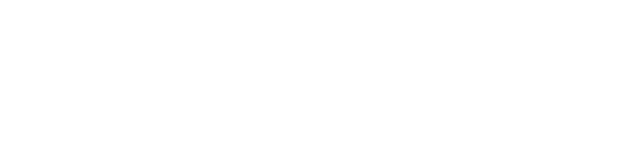
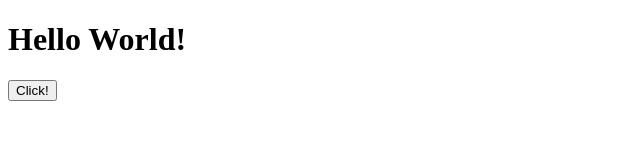
Before and after one commit to webDev5464/JavaScript-README, a plain HTML site: page index.html in a window 1280 px wide. Shown: the whole page, without its empty margins (0-640 px from the left). Drawn offline with Linux system fonts and the light colour scheme.

Commit message:
-next DOM animation

```diff
--- a/index.html
+++ b/index.html
@@ -4,5 +4,9 @@
     <title>JavaScript Documentation</title>
   </head>
 
-  <body></body>
+  <body>
+    <h1 id="demo">Hello World!</h1>
+
+    <button type="button"onclick="document.getElementById('demo').style.color = 'red'">Click!</button>
+  </body>
 </html>
```
Also changed, not shown: README.md.
